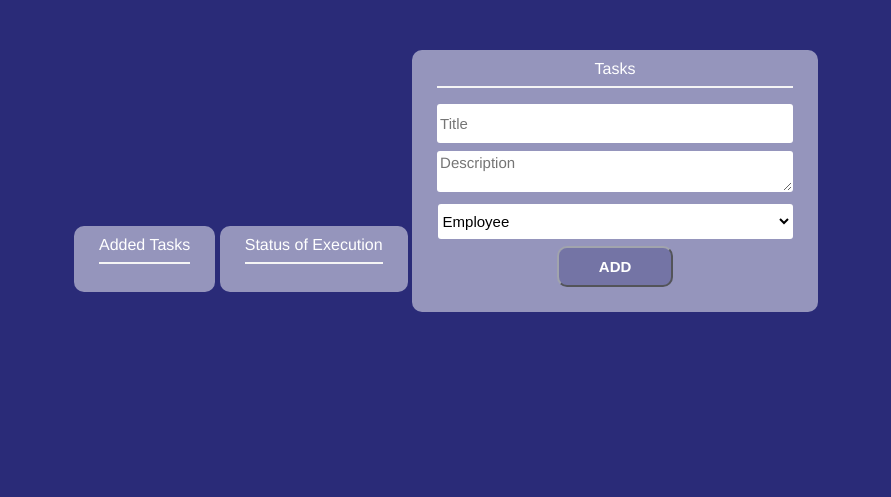
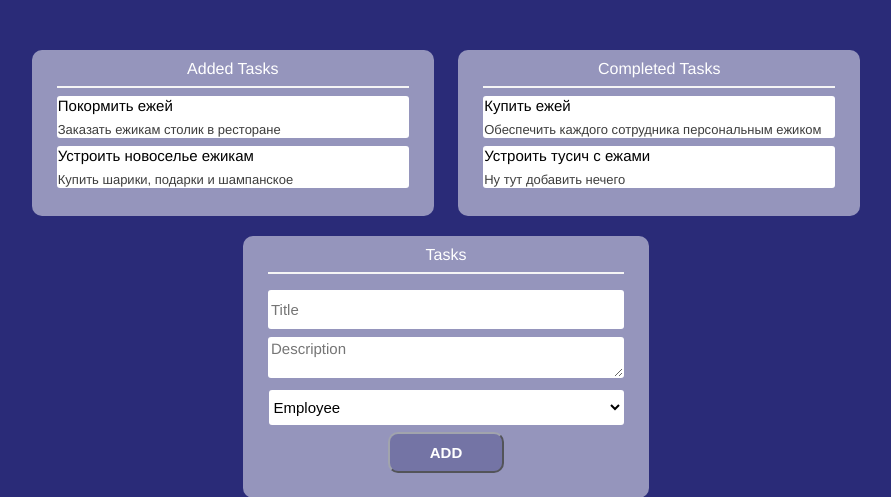
Before and after one commit to evabronskayaa/comttrack, a Django app: page /authentication/add_task/ in a window 1280 px wide. Shown: the part 120-617 px from the top of the page, without its empty margins (194-1085 px from the left). Run offline with Django 3.2, Linux system fonts and the light colour scheme; parts of the project's set-up code (start-up, migrations or seed data) failed here and were passed over; some libraries are stand-ins or nearby versions.

Commit message:
leadership can see added&completed tasks

```diff
--- a/authentication/forms.py
+++ b/authentication/forms.py
@@ -106,7 +106,7 @@ class CreateNotificationForm(forms.ModelForm):
 
     class Meta:
         model = Notification
-        fields = 'text'
+        fields = ('text',)
 
     def __init__(self, *args, **kwargs):
         self.author = kwargs.pop('author')
--- a/authentication/templates/authentication/add_task.html
+++ b/authentication/templates/authentication/add_task.html
@@ -8,7 +8,39 @@
     <link rel="stylesheet" href = "{% static 'authentication/css/tasks&messenger.css' %}">
     <link rel="icon" type="image" href="{% static 'authentication/images/icon1.png' %}">
 <style>
-    .noti {
+    .checkbox{
+        height: 8px;
+    }
+    footer{
+            /* Фиксированное положение */
+            left: 0; bottom: 0; /* Левый нижний угол */
+            width: 100%; /* Ширина слоя */
+    }
+    .noti{
+        width: 350px;
+        height: 25px;
+        text-align: left;
+        color: #000;
+        font-weight: 530;
+        font-size: 15px;
+    }
+    .noti_mess{
+        width: 350px;
+        text-align: left;
+        font-weight: 200;
+        font-size: 13px;
+        color: #3d3d3d;
+    }
+    .whole_noti{
+        background-color: #fff;
+        margin-bottom: 8px;
+        float: left;
+        border: 1px solid transparent;
+        border-radius: 3px;
+        -webkit-transition: all .3s linear;
+        -o-transition: all .3s linear;
+    }
+    .notification {
         color: #000000;
         background-color: rgba(42, 43, 120, 0.1);
         margin: 5px;
@@ -29,13 +61,13 @@
                     <div class="button-noti"><a class="main-menu-link" href="{% url 'notifications' %}">Notifications</a></div>
                     <div class="notifications">
                         <div style="height:auto;">
-                            <div class = "noti">
+                            <div class = "notification">
                                 <hr>
                                 <h5>Leadership</h5>
                                 <h6>Где блять все?</h6>
                                 <hr>
                             </div>
-                            <div class = "noti">
+                            <div class = "notification">
                                 <hr>
                                 <h5>Leadership</h5>
                                 <h6>Совещание в 15:00</h6>
@@ -60,15 +92,36 @@
         </script>
     </header>
     <section class="content" >
-        <div class="card">
+    <!-- для руководства-->
+            <div class="card" style = "margin-bottom: 20px; margin-right: 20px">
                 <h1>Added Tasks</h1>
                 <hr>
+                <div class = "whole_noti" >
+                    <div class = "noti">Покормить ежей</div>
+                    <div class ="noti_mess">Заказать ежикам столик в ресторане</div>
                 </div>
-        <div class="card">
-            <h1>Status of Execution</h1>
+                <br>
+                <div class = "whole_noti" >
+                    <div class = "noti">Устроить новоселье ежикам</div>
+                    <div class ="noti_mess">Купить шарики, подарки и шампанское</div>
+                </div>
+            </div>
+            <div class="card" style = "margin-bottom: 20px">
+                <h1>Completed Tasks</h1>
                 <hr>
-            <div></div>
+                <div class = "whole_noti" >
+                    <div class = "noti">Купить ежей</div>
+                    <div class ="noti_mess">Обеспечить каждого сотрудника персональным ежиком</div>
+
                 </div>
+                <br>
+                <div class = "whole_noti" >
+                    <div class = "noti">Устроить тусич с ежами</div>
+                    <div class ="noti_mess">Ну тут добавить нечего</div>
+
+                </div>
+            </div>
+        <div>
             <div class="card">
             <h1>Tasks</h1>
             <hr>
@@ -78,6 +131,19 @@
                 <p><button type = "submit">ADD</button></p>
             </form>
         </div>
+        </div>
+        <!-- для сотрудников НЕ ГОТОВО
+        <div class="card" style = "margin-bottom: 20px">
+            <h1>Tasks</h1>
+            <hr>
+            <div class = "whole_noti" >
+                <div class = "noti">Покормить ежей</div>
+                <div class ="noti_mess">Заказать ежикам столик в ресторане</div>
+            </div>
+            <input class= "checkbox" type="checkbox" name="a" style = "margin-right: 0">
+
+
+        </div>-->
     </section>
     <footer class="footer">
         <p><br>Corporate social network, messenger / task-manager<br>Made by students of IIT CSU</p>
--- a/authentication/templates/authentication/authorization.html
+++ b/authentication/templates/authentication/authorization.html
@@ -28,9 +28,7 @@
                 <p><button class="button-continue" type="submit">CONTINUE</button></p>
             </form>
         </div>
-        <p>
-          <a class="section-link" href="{% url 'signup' %}">Don't you have account?</a>
-        </p>
+        <p><a class="section-link" href="{% url 'signup' %}">Don't you have account?</a></p>
     </section>
     <footer class="footer">
         <p>Corporate social network, messenger / task-manager</p>
```
Also changed, not shown: authentication/templates/authentication/notifications.html (+7 -2 lines), authentication/static/authentication/css/tasks&messenger.css (line endings or trailing spaces). Lines whose indentation alone changed are shown as unchanged.
